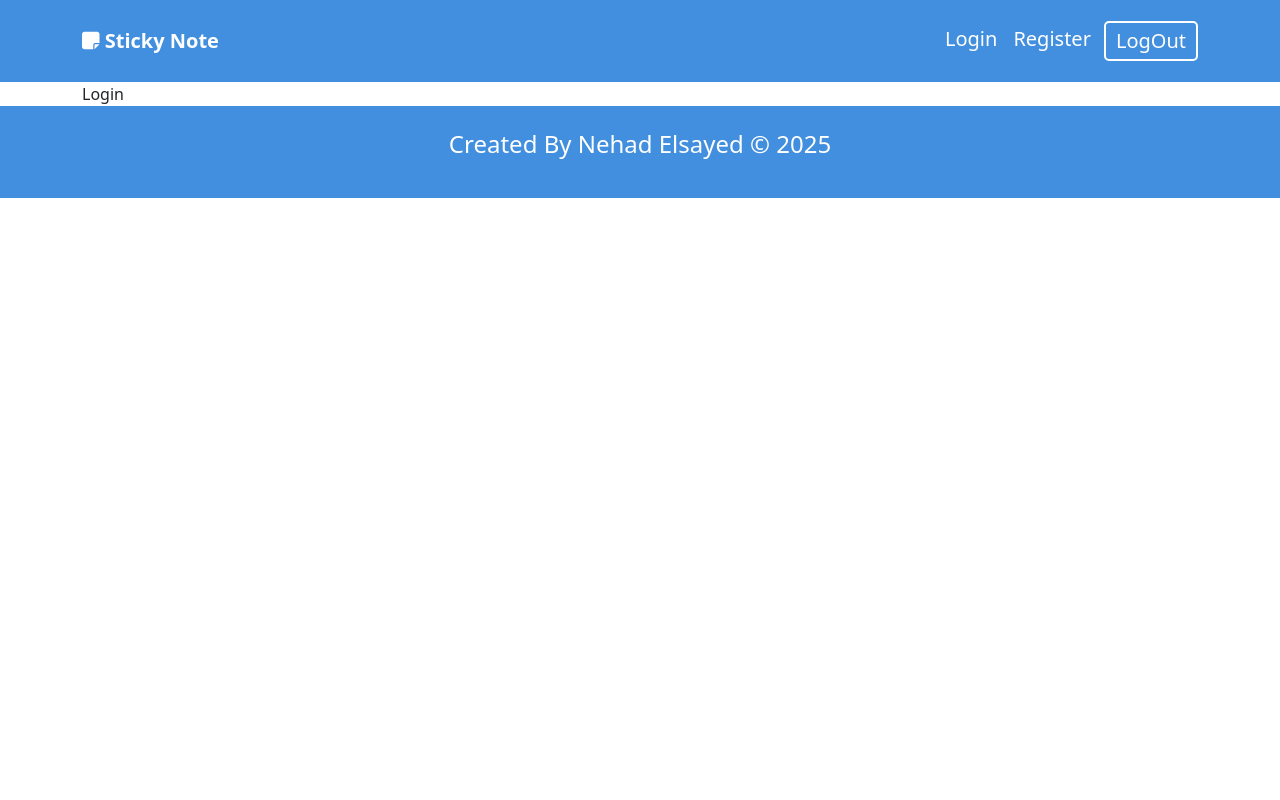
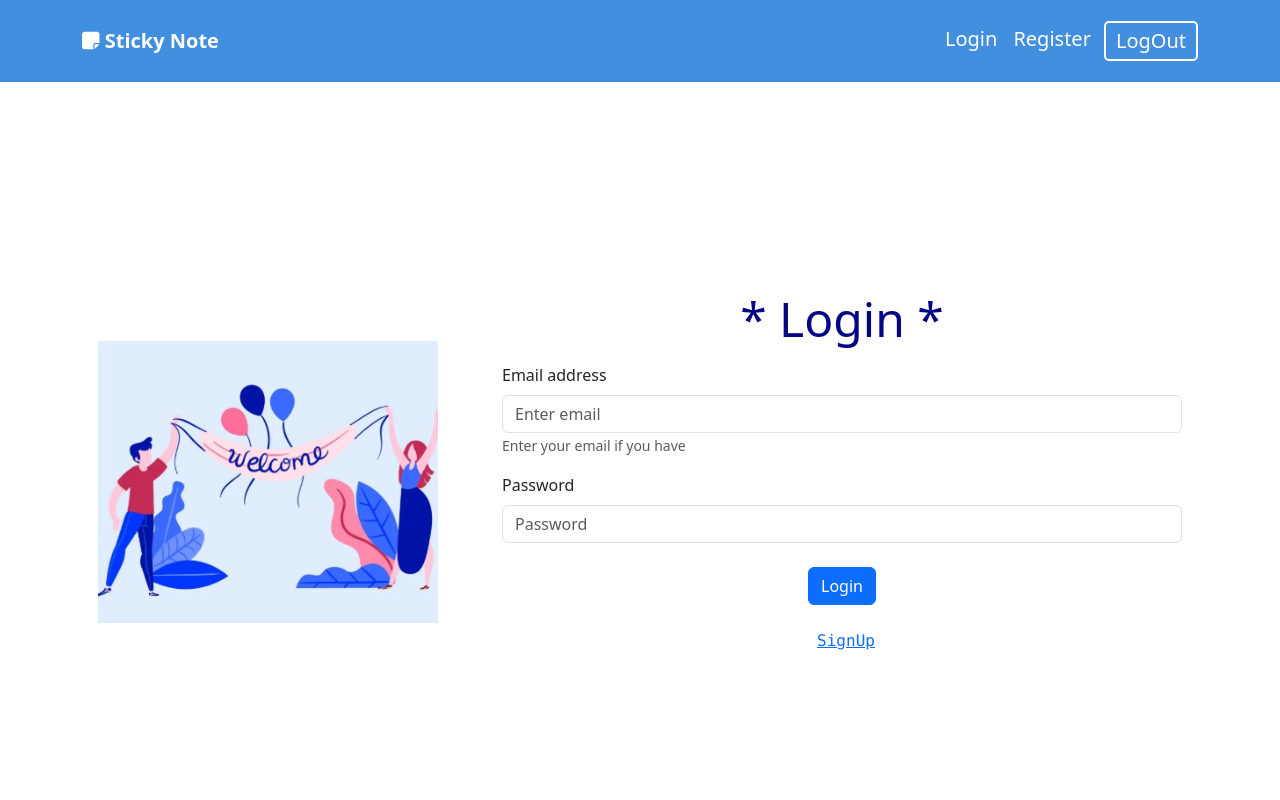
Before and after one commit to nehad-elsayed/Note-App, a React app: page /login in a window 1280 px wide. Shown: the top 800 px of the page. Built offline with nearby package versions, Linux system fonts and the light colour scheme; the HTML template or start-up script is replaced by a standard one.

Commit message:
Authentication

```diff
--- /dev/null
+++ b/src/Components/Loading/Loading.jsx
@@ -0,0 +1,12 @@
+import React from 'react'
+
+export default function Loading() {
+  return (
+    <>
+
+<div className="loading dark:bg-cyan-800">
+<span className="loader"></span>
+</div>
+    </>
+  )
+}
--- a/src/Pages/Home/Home.jsx
+++ b/src/Pages/Home/Home.jsx
@@ -3,7 +3,7 @@ import React from 'react'
 export default function Home() {
   return (
     <>
-      <div className=' home'>HOme</div>
+      <div className='home'>HOme</div>
     </>
   )
 }
--- a/src/Pages/Login/Login.jsx
+++ b/src/Pages/Login/Login.jsx
@@ -1,9 +1,109 @@
-import React from 'react'
+import Button from "react-bootstrap/Button";
+import Form from "react-bootstrap/Form";
+import img from "../../assets/Capture.png";
+import { useFormik } from "formik";
+import * as Yup from "yup";
+import { Link, useNavigate } from "react-router-dom";
+import axios from "axios";
+import { useState } from "react";
+import Loading from "../../Components/Loading/Loading";
 
 export default function Login() {
+  const navigate = useNavigate();
+  const [errMsg, setErrMsg] = useState("");
+  const [isloading, setIsloading] = useState(false);
+
+  const initailValues = {
+    email: "",
+    password: "",
+  };
+
+  const validationSchema = Yup.object({
+    email: Yup.string().email("email is invalid or not exist"),
+    password: Yup.string().required("Invalid password"),
+  });
+
+  const { values, handleBlur, handleChange, handleSubmit, errors, touched } =
+    useFormik({
+      initialValues: initailValues,
+      onSubmit,
+      validationSchema,
+    });
+
+  function onSubmit(values) {
+    setIsloading(true);
+    setErrMsg("");
+    axios
+      .post("https://note-sigma-black.vercel.app/api/v1/users/signIn", values)
+      .then((res) => {
+        console.log(res.data);
+        if ((res.data.msg = "done")) {
+          localStorage.setItem("token", res.data.token);
+          navigate("/");
+        }
+      })
+      .catch((err) => {
+        console.log(err);
+        setErrMsg(err);
+      })
+      .finally(() => {
+        setIsloading(false);
+      });
+  }
+
+  if (isloading) {
+    return <Loading />;
+  }
+
   return (
-    <>
-      Login
-    </>
-  )
+    <div className="min-vh-100 register p-3 d-flex justify-content-between align-items-center ">
+      <div className="pic">
+        <img src={img} className="register-img " alt="LoginPic" />
+      </div>
+      <h1>Login</h1>
+      <Form onSubmit={handleSubmit} className="form">
+        <h2>* Login *</h2>
+
+        <Form.Group className="mb-3" controlId="formBasicEmail">
+          <Form.Label>Email address</Form.Label>
+          <Form.Control
+            onChange={handleChange}
+            onBlur={handleBlur}
+            isInvalid={errors.email && touched.email}
+            name="email"
+            type="email"
+            placeholder="Enter email"
+          />
+          <Form.Text className="text-muted">
+            Enter your email if you have
+          </Form.Text>
+          <Form.Control.Feedback type="invalid">
+            {errors.email}
+          </Form.Control.Feedback>
+        </Form.Group>
+        <Form.Group className="mb-3" controlId="formBasicPassword">
+          <Form.Label>Password</Form.Label>
+          <Form.Control
+            onChange={handleChange}
+            onBlur={handleBlur}
+            isInvalid={errors.password && touched.password}
+            name="password"
+            type="password"
+            placeholder="Password"
+          />
+          <Form.Control.Feedback type="invalid">
+            {errors.password}
+          </Form.Control.Feedback>
+        </Form.Group>
+        <div className="login-footer d-flex  align-items-center p-2">
+          <Button variant="primary" type="submit">
+            Login
+          </Button>
+          <Link to={"/register"} className="p-2 ms-2 font-monospace  fa-bold">
+            SignUp
+          </Link>
+        </div>
+      </Form>
+    </div>
+  );
 }
--- a/src/Pages/Register/Register.jsx
+++ b/src/Pages/Register/Register.jsx
@@ -5,8 +5,13 @@ import { useFormik } from "formik";
 import * as Yup from "yup";
 import { useNavigate } from "react-router-dom";
 import axios from "axios";
+import { useState } from "react";
+import Loading from "../../Components/Loading/Loading";
 export default function Register() {
-  const navigate =useNavigate()
+  const navigate = useNavigate();
+  const [errMsg, setErrMsg] = useState("");
+  const [isloading, setIsloading] = useState(false);
+
   const initailValues = {
     name: "",
     email: "",
@@ -14,16 +19,6 @@ export default function Register() {
     age: null,
     phone: "",
   };
-
-  function onSubmit(values) {
-    axios.post("https://note-sigma-black.vercel.app/api/v1/users/signUp", values).then((res) => {
-        console.log(res.data.msg);
-        navigate("/login")
-      })
-      .catch((err) => {
-        console.log(err);
-      });
-  }
 
   const validationSchema = Yup.object({
     name: Yup.string()
@@ -41,19 +36,43 @@ export default function Register() {
       .required("password is required")
       .matches(
         /^(?=.*[a-z])(?=.*[A-Z])(?=.*\d)(?=.*[@$!%*?&])[A-Za-z\d@$!%*?&]{8,}$/,
-        "Invalid paassword"
+        "Invalid paassword A valid password must be at least 8 characters long and include at least one uppercase letter, one lowercase letter, one number, and one special character from the set @$!%*?&."
       ),
 
     phone: Yup.string()
       .required("phone is required")
-      .matches(/^(\+20|0)?1[0125]\d{8}$/, "Invalid phone number"),
+      .matches(/^(\+20|0)?1[0125]\d{8}$/, "Invalid phone number A valid Egyptian mobile number must start with either +20, or 0, followed by 1, then one of 0, 1, 2, or 5, and then exactly 8 digits."),
   });
 
-  const { values, handleBlur, handleChange, handleSubmit } = useFormik({
-    initialValues: initailValues,
-    onSubmit,
-    validationSchema,
-  });
+  const { values, handleBlur, handleChange, handleSubmit, errors, touched } =
+    useFormik({
+      initialValues: initailValues,
+      onSubmit,
+      validationSchema,
+    });
+
+  function onSubmit(values) {
+    setIsloading(true);
+    setErrMsg("");
+    axios
+      .post("https://note-sigma-black.vercel.app/api/v1/users/signUp", values)
+      .then((res) => {
+        console.log(res.data.msg);
+        navigate("/login");
+      })
+      .catch((err) => {
+        console.log(err);
+        setErrMsg(err);
+
+      })
+      .finally(() => {
+        setIsloading(false);
+      });
+  }
+
+  if (isloading) {
+    return <Loading />;
+  }
 
   return (
     <div className="min-vh-100 register p-3 d-flex justify-content-between align-items-center ">
@@ -61,40 +80,52 @@ export default function Register() {
         <img src={img} className="register-img " alt="LoginPic" />
       </div>
       <h1>Register</h1>
-      <Form onSubmit={handleSubmit} className=" form ">
+      <Form onSubmit={handleSubmit} className="form">
         <h2>* Register *</h2>
         <Form.Group className="mb-3" controlId="formBasicName">
           <Form.Label>Name</Form.Label>
           <Form.Control
             onChange={handleChange}
             onBlur={handleBlur}
+            isInvalid={errors.name && touched.name}
             name="name"
             type="text"
             placeholder="Enter your name"
           />
+          <Form.Control.Feedback type="invalid">
+            {errors.name}
+          </Form.Control.Feedback>
         </Form.Group>
         <Form.Group className="mb-3" controlId="formBasicEmail">
           <Form.Label>Email address</Form.Label>
           <Form.Control
             onChange={handleChange}
             onBlur={handleBlur}
+            isInvalid={errors.email && touched.email}
             name="email"
             type="email"
             placeholder="Enter email"
           />
           <Form.Text className="text-muted">
-            We'll never share your email with anyone else.
+            Enter valid email and never share with anyone
           </Form.Text>
+          <Form.Control.Feedback type="invalid">
+            {errors.email}
+          </Form.Control.Feedback>
         </Form.Group>
         <Form.Group className="mb-3" controlId="formBasicPassword">
           <Form.Label>Password</Form.Label>
           <Form.Control
             onChange={handleChange}
             onBlur={handleBlur}
+            isInvalid={errors.password && touched.password}
             name="password"
             type="password"
             placeholder="Password"
           />
+          <Form.Control.Feedback type="invalid">
+            {errors.password}
+          </Form.Control.Feedback>
         </Form.Group>
         <Form.Group className="mb-3" controlId="formBasicAge">
           <Form.Label>Age</Form.Label>
@@ -111,10 +142,14 @@ export default function Register() {
           <Form.Control
             onChange={handleChange}
             onBlur={handleBlur}
+            isInvalid={errors.phone && touched.phone}
             name="phone"
             type="text"
             placeholder="Phone"
           />
+          <Form.Control.Feedback type="invalid">
+            {errors.phone}
+          </Form.Control.Feedback>
         </Form.Group>
 
         <Button variant="primary" type="submit">
--- a/src/index.css
+++ b/src/index.css
@@ -1,3 +1,48 @@
+.loading {
+  width: 100%;
+  height: 100vh;
+  background-color: transparent;
+  display: flex;
+  justify-content: center;
+  align-items: center;
+  padding: 0;
+  margin: 0;
+}
+.loader {
+  width: 48px;
+  height: 48px;
+  border-radius: 50%;
+  position: relative;
+  animation: rotate 1s linear infinite
+}
+.loader::before , .loader::after {
+  content: "";
+  box-sizing: border-box;
+  position: absolute;
+  inset: 0px;
+  border-radius: 50%;
+  border: 5px solid #031d36;
+  animation: prixClipFix 2s linear infinite ;
+}
+.loader::after{
+  border-color: #418FDE;
+  animation: prixClipFix 2s linear infinite , rotate 0.5s linear infinite reverse;
+  inset: 6px;
+}
+
+@keyframes rotate {
+  0%   {transform: rotate(0deg)}
+  100%   {transform: rotate(360deg)}
+}
+
+@keyframes prixClipFix {
+    0%   {clip-path:polygon(50% 50%,0 0,0 0,0 0,0 0,0 0)}
+    25%  {clip-path:polygon(50% 50%,0 0,100% 0,100% 0,100% 0,100% 0)}
+    50%  {clip-path:polygon(50% 50%,0 0,100% 0,100% 100%,100% 100%,100% 100%)}
+    75%  {clip-path:polygon(50% 50%,0 0,100% 0,100% 100%,0 100%,0 100%)}
+    100% {clip-path:polygon(50% 50%,0 0,100% 0,100% 100%,0 100%,0 0)}
+}
+
 .container {
   margin: auto;
   width: 90%;
@@ -88,6 +133,10 @@
   width: 70%;
 align-self: flex-end !important;
 }
+.login-footer{
+  justify-content: space-between;
+  flex-direction: row;
+}
 /* Media screens */
 @media (min-width:575.98px) {}
 
@@ -121,6 +170,11 @@ align-self: flex-end !important;
     margin-block: 15px;
     text-align: center;
   }
+  .login-footer{
+    justify-content: center !important;
+    flex-direction: column;
+    gap: 16px;
+  }
 }
 
 @media (min-width:1199.98px) {}
```
